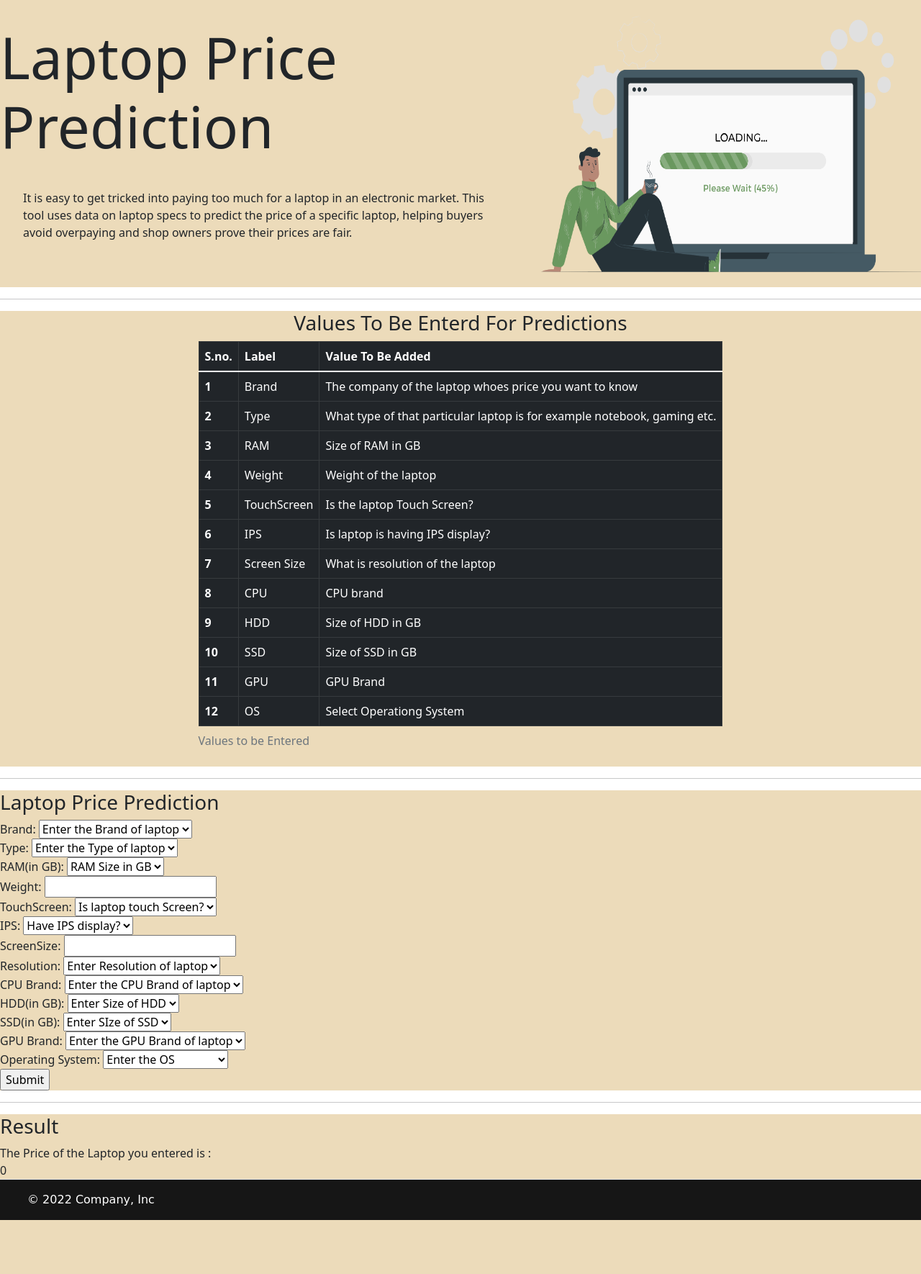
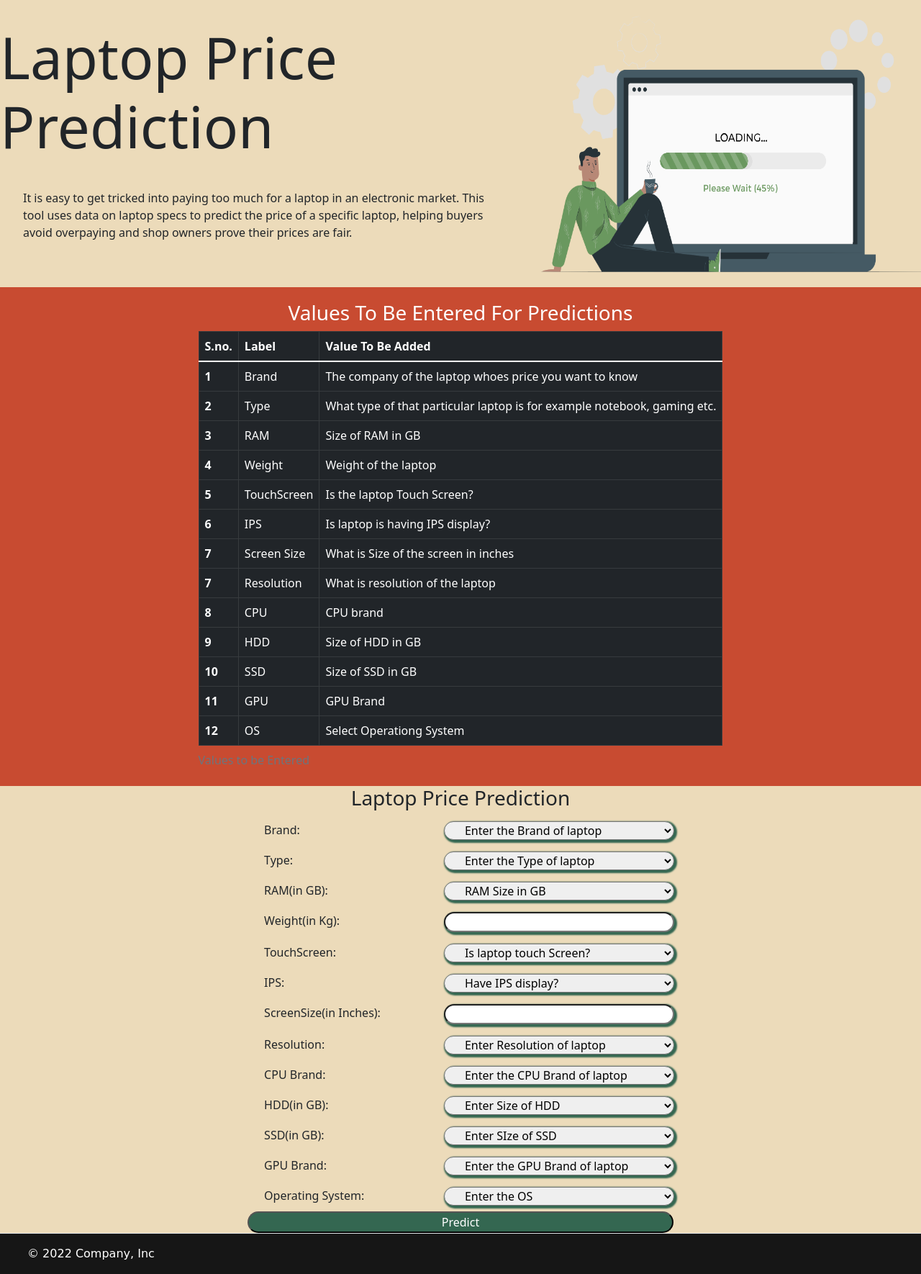
Before and after one commit to AnkitGaur2811/The-pred-center, a FastAPI app: page /laptopprice in a window 1280 px wide. Shown: the part 58-1828 px from the top of the page at 72% size. Before the commit the page ends 1753 px from the top, so only its background shows below. Run offline with FastAPI, Linux system fonts and the light colour scheme; parts of the project's set-up code (start-up, migrations or seed data) failed here and were passed over; some web fonts are replaced.

Commit message:
Laptop Price Prediction Complete atlast

```diff
--- a/apis/general_pages/route_homepage.py
+++ b/apis/general_pages/route_homepage.py
@@ -2,8 +2,8 @@ from fastapi import APIRouter
 from fastapi import Request
 from fastapi.responses import HTMLResponse
 from fastapi.templating import Jinja2Templates
-from apis.general_pages.forms_data import LaptopPriceform,laptoppricecal
-# from fastapi.routing import url_for
+from apis.general_pages.forms_data import laptoppricecal
+from pydantic import ValidationError
 
 templates = Jinja2Templates(directory="templates")
 general_pages_router = APIRouter()
@@ -22,23 +22,45 @@ async def diabetese(request:Request):
 
 @general_pages_router.get("/laptopprice")
 async def laptopprice(request:Request):
-    return templates.TemplateResponse("gernal_pages/laptoppricepred.html",{"request":request,"Result":0})
+    return templates.TemplateResponse("gernal_pages/laptoppricepred.html",{"request":request,"Result":-1})
+
+# @general_pages_router.post("/caloriesburnsubmit")
+# async def caloriesburnsubmit(request:Request):
+#     try:
+#         data = await request.form()
+
+#         return templates.TemplateResponse("gernal_pages/laptoppricepred.html",{"request":request,"Result":price})
+#     except ValidationError as e:
+#         return {"message": "Invalid input"+e }
+
+# @general_pages_router.post("/diabetesesubmit")
+# async def caloriesburnsubmit(request:Request):
+#     try:
+#         data = await request.form()
+
+#         return templates.TemplateResponse("gernal_pages/laptoppricepred.html",{"request":request,"Result":price})
+#     except ValidationError as e:
+#         return {"message": "Invalid input"+e }
+
 
 @general_pages_router.post("/laptoppricepredsubmit")
 async def laptoppricepredsubmit(request:Request):
-    data =  request
-    # Company = data.Company
-    # TypeName = data.TypeName
-    # Ram = data.Ram
-    # Weight= data.Weight
-    # touchScreen: data.TouchScreen
-    # ips = data.IPS
-    # ScreenSize = data.ScreenSize
-    # Resolution = data.Resolution
-    # Cpubrand = data.Cpu_brand
-    # hdd = data.HDD
-    # ssd = data.SSD
-    # Gpubrand =data.Gpu_brand
-    # os = data.os
-    # price = laptoppricecal(Company,TypeName,Ram,Weight,touchScreen,ips,ScreenSize,Resolution,Cpubrand,hdd,ssd,Gpubrand,os)
-    return {"message": request.keys()}
+    try:
+        data = await request.form()
+        Company = data["Brand"]
+        TypeName = data["Type"]
+        Ram = int(data["RAM"])
+        Weight= float(data["Weight"])
+        touchScreen= int(data["TouchScreen"])
+        ips = int(data["IPS"])
+        ScreenSize = float(data["ScreenSize"])
+        Resolution = data["Resolution"]
+        Cpubrand = data["CPU"]
+        hdd = int(data["HDD"])
+        ssd = int(data["SSD"])
+        Gpubrand = data["GPU"]
+        os = data["OS"]
+        price = laptoppricecal(Company,TypeName,Ram,Weight,touchScreen,ips,ScreenSize,Resolution,Cpubrand,hdd,ssd,Gpubrand,os)
+        return templates.TemplateResponse("gernal_pages/laptoppricepred.html",{"request":request,"Result":price})
+    except ValidationError as e:
+        return {"message": "Invalid input"+e }
--- a/static/css/laptoppricepred.css
+++ b/static/css/laptoppricepred.css
@@ -21,19 +21,87 @@
 
 /* Section 2 Modelvalues */
 #modelvalues{
+    background-color: #C84B31;
+    display: flex;
+    flex-direction:column;
+    justify-content: center;
+    align-items: center;
+}
+#valueheading{
+    color: white;
+    padding-top: 1.2rem;
+}
+
+/* Section 3 Modelform */
+#modelform{
     background-color: #ECDBBA;
     display: flex;
     flex-direction:column;
     justify-content: center;
     align-items: center;
 }
+#formtitle{
+    /* for fonts and colour */
+    font-size: large;
+}
+.forminput{
+    display: flex;
+    justify-content:space-between;
+}
+.forminput label{
+    margin: 0rem 2rem;
+    padding: 0.5rem 1.5rem;
+}
+.forminput select{
+    margin: 0.5rem 2rem;
+    padding: 0rem 1.5rem;
+    width:20rem;
+    height:auto;
+    border-radius: 1rem;
+    box-shadow: 2px 2px 2px 2px #346751;
+}
+.forminput input{
+    margin: 0.5rem 2rem;
+    padding: 0rem 1.5rem;
+    width: 20rem;
+    height: auto;
+    border-radius: 1rem;
+    box-shadow: 2px 2px 2px 2px #346751;
+}
+#submitbton{
+    display: flex;
+    justify-content: center;
+    align-items: center;
+}
+#submitbton input{
+    width: 90%;
+    background-color:#346751;
+    color: white;
+    border-radius: 1rem;
+}
 
-/* Section 3 Modelform */
-#modelform{
-    background-color: #ECDBBA;
-}
 
 /* Section 4 Result */
 #result{
     background-color: #ECDBBA;
+    display: flex;
+    flex-direction:column;
+    justify-content: center;
+    align-items: center;
 }
+.predictbtn{
+    background-color: #161616 !important;
+    color: white;
+    font-weight: bold;
+}
+.predictbtn:hover{
+    background-color: white !important;
+    color: black;
+}
+#message{
+    font-size: 1.2rem;
+}
+#finalresult{
+    font-weight:bold;
+    font-size: 2rem;
+}
--- a/templates/gernal_pages/laptoppricepred.html
+++ b/templates/gernal_pages/laptoppricepred.html
@@ -3,7 +3,10 @@
 
 <!-- CSS block -->
 {% block CSS %}
-<link  href="{{ url_for('static', path='css\laptoppricepred.css') }}"  rel="stylesheet"/>
+<link
+  href="{{ url_for('static', path='css\laptoppricepred.css') }}"
+  rel="stylesheet"
+/>
 {% endblock CSS%}
 
 <!-- title block -->
@@ -13,9 +16,7 @@
 {% block content %}
 <section id="Modelhead">
   <div id="writtencontent">
-        <h2 id="name">
-            Laptop Price Prediction
-        </h2>
+    <h2 id="name">Laptop Price Prediction</h2>
     <div id="statement">
       It is easy to get tricked into paying too much for a laptop in an
       electronic market. This tool uses data on laptop specs to predict the
@@ -24,17 +25,24 @@
     </div>
   </div>
   <div id="modelphoto">
-        <img src="{{url_for('static', path='images\laptopprice.png')}}"alt="Laptop Price Prediction"class="problemphoto"width="550" height="400"/>
+    <img
+      src="{{url_for('static', path='images\laptopprice.png')}}"
+      alt="Laptop Price Prediction"
+      class="problemphoto"
+      width="550"
+      height="400"
+    />
   </div>
 </section>
-<hr>
 <section id="modelvalues">
   <div id="valueheading">
-        <h3>Values To Be Enterd For Predictions</h3>
+    <h3>Values To Be Entered For Predictions</h3>
   </div>
   <div id="valuetable">
-        <table class="table table-dark table-hover table-bordered ">
-            <caption>Values to be Entered</caption>
+    <table class="table table-dark table-hover table-bordered">
+      <caption>
+        Values to be Entered
+      </caption>
       <thead>
         <tr>
           <th scope="col">S.no.</th>
@@ -51,7 +59,10 @@
         <tr>
           <th scope="row">2</th>
           <td>Type</td>
-                    <td>What type of that particular laptop is for example notebook, gaming etc.</td>
+          <td>
+            What type of that particular laptop is for example notebook, gaming
+            etc.
+          </td>
         </tr>
         <tr>
           <th scope="row">3</th>
@@ -76,6 +87,11 @@
         <tr>
           <th scope="row">7</th>
           <td>Screen Size</td>
+          <td>What is Size of the screen in inches</td>
+        </tr>
+        <tr>
+            <th scope="row">7</th>
+            <td>Resolution</td>
             <td>What is resolution of the laptop</td>
           </tr>
         <tr>
@@ -107,12 +123,10 @@
     </table>
   </div>
 </section>
-<hr>
+{% if Result == -1 %}
     <section id="modelform">
     <div id="formtitle">
-        <h3>
-            Laptop Price Prediction
-        </h3>
+        <h3>Laptop Price Prediction</h3>
     </div>
     <div id="actualform">
         <form action="/laptoppricepredsubmit" method="post" id="priceform">
@@ -169,8 +183,8 @@
             </select>
         </div>
         <div class="forminput">
-                <label for="Weight">Weight:</label>
-                <input type="number" id="Weight" name="Weight" step="any">
+            <label for="Weight">Weight(in Kg):</label>
+            <input type="number" id="Weight" name="Weight" step=".25"  min ="0"/>
         </div>
         <div class="forminput">
             <label for="TouchScreen">TouchScreen:</label>
@@ -189,8 +203,8 @@
             </select>
         </div>
         <div class="forminput">
-                <label for="ScreenSize">ScreenSize:</label>
-                <input type="number" id="ScreenSize" name="ScreenSize">
+            <label for="ScreenSize">ScreenSize(in Inches):</label>
+            <input type="number" id="ScreenSize" name="ScreenSize" min = "10" />
         </div>
         <div class="forminput">
             <label for="Resolution">Resolution:</label>
@@ -261,21 +275,21 @@
             </select>
         </div>
         <div id="submitbton">
-                <input type="submit" value="Submit">
+            <input type="submit" value="Predict" />
         </div>
         </form>
     </div>
     </section>
-<hr>
+{% endif %}
+{% if Result!= -1 %}
     <section id="result">
     <div id="reshead">
         <h3>Result</h3>
     </div>
-    <div id="message">
-        The Price of the Laptop you entered is :
-    </div>
-    <div id="finalresult">
-        {{Result}}
+    <div id="message">The Price of the Laptop you entered is :</div>
+    <div id="finalresult">&#x20B9;{{Result}}</div>
+    <div class="gobackbtn">
+        <a href="{{url_for('laptopprice')}}" class="btn btn-secondary btn-lg active predictbtn" role="button" >Predict Another Now!</a>
     </div>
     </section>
-{% endblock content %}
+{% endif %} {% endblock content %}
```
Also changed, not shown: apis/general_pages/forms_data.py (+9 -20 lines), 2 other files. Lines whose indentation alone changed are shown as unchanged.
